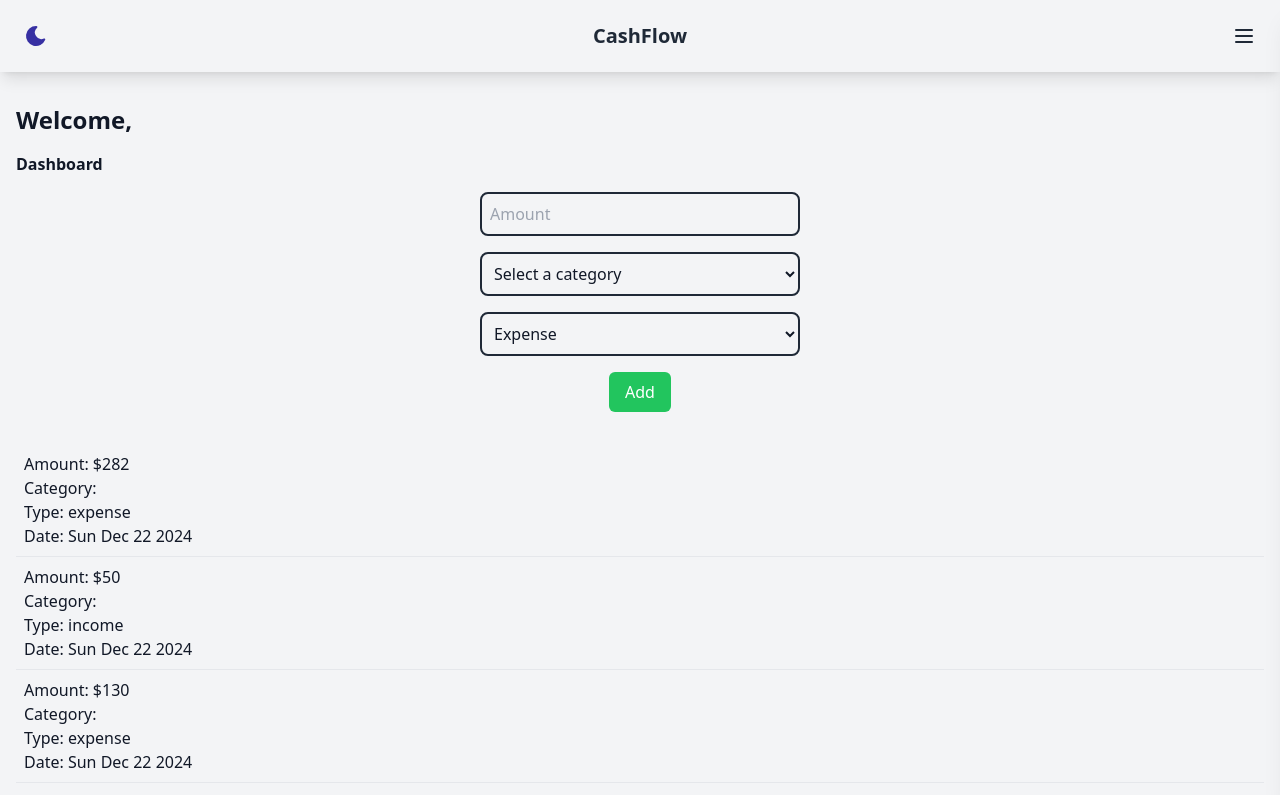
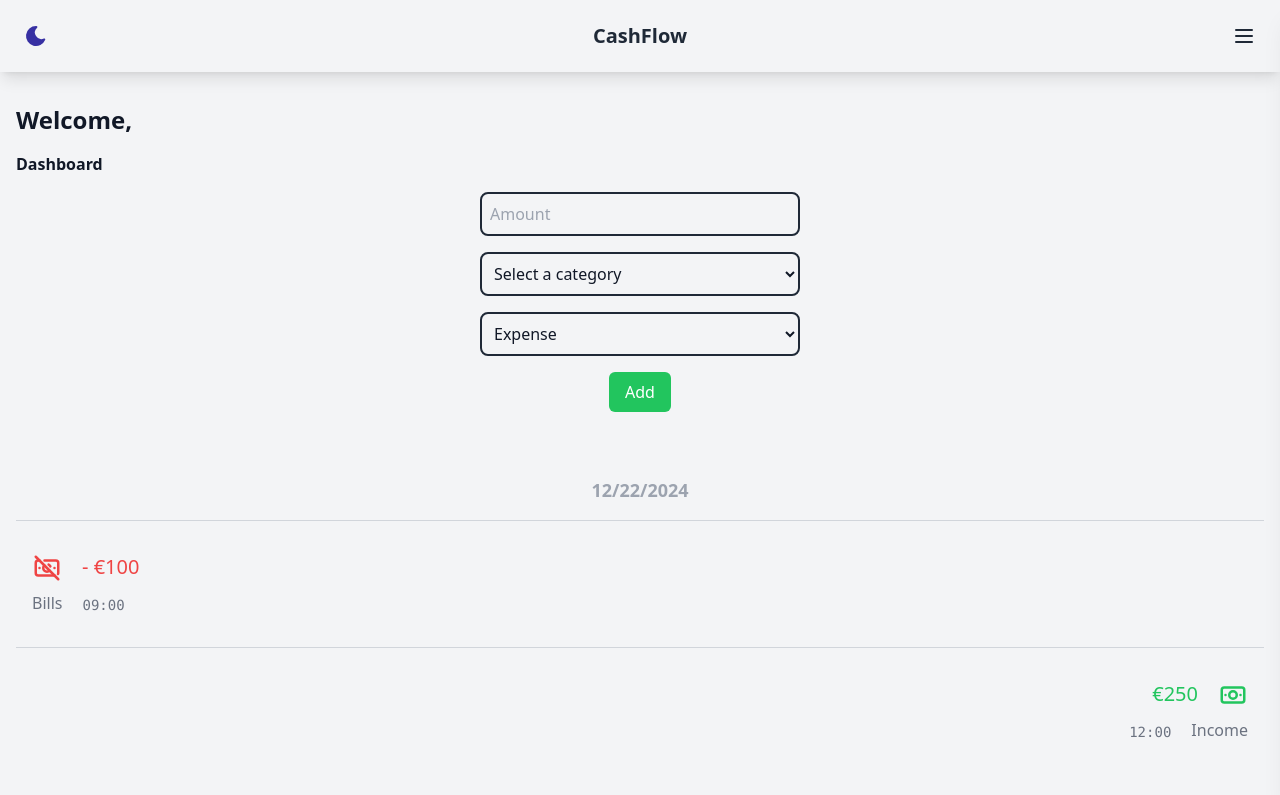
Before and after one commit to hugotonette/finance-manager, a React (Vite) app: page /dashboard in a window 1280 px wide. Shown: the top 795 px of the page. Built offline with nearby package versions, Linux system fonts and the light colour scheme.

Commit message:
updated design of dashboard

```diff
--- a/src/common/interfaces.tsx
+++ b/src/common/interfaces.tsx
@@ -25,5 +25,5 @@ export const categories = [
   { id: 7, name: "Transfers" },
   { id: 8, name: "Shopping" },
   { id: 9, name: "Entertainment" },
-  { id: 99, name: "Others" },
+  { id: 99, name: "-" },
 ];
--- a/src/common/mockExpenses.tsx
+++ b/src/common/mockExpenses.tsx
@@ -5,80 +5,160 @@ export const expensesList: Expense[] = [
     id: 1,
     type: "expense",
     categoryId: 7,
-    amount: 282,
-    date: "Sun Dec 22 2024",
+    amount: 150,
+    date: "Thu Dec 19 2024 10:00:00",
     user: "admin",
   },
   {
     id: 2,
     type: "income",
-    categoryId: 2,
-    amount: 50,
-    date: "Sun Dec 22 2024",
+    categoryId: 0,
+    amount: 120,
+    date: "Thu Dec 19 2024 11:00:00",
     user: "jsantos",
   },
   {
     id: 3,
     type: "expense",
     categoryId: 4,
-    amount: 130,
-    date: "Sun Dec 22 2024",
+    amount: 1300,
+    date: "Thu Dec 19 2024 14:00:00",
     user: "admin",
   },
   {
     id: 4,
-    type: "expense",
-    categoryId: 3,
-    amount: 95,
-    date: "Sun Dec 22 2024",
+    type: "income",
+    categoryId: 0,
+    amount: 200,
+    date: "Thu Dec 19 2024 16:00:00",
     user: "jsantos",
   },
   {
     id: 5,
-    type: "income",
-    categoryId: 9,
-    amount: 200,
-    date: "Sun Dec 22 2024",
+    type: "expense",
+    categoryId: 3,
+    amount: 45,
+    date: "Thu Dec 19 2024 18:00:00",
     user: "admin",
   },
   {
     id: 6,
-    type: "expense",
-    categoryId: 2,
-    amount: 225,
-    date: "Sun Dec 22 2024",
+    type: "income",
+    categoryId: 0,
+    amount: 1000,
+    date: "Thu Dec 19 2024 19:00:00",
     user: "jsantos",
   },
   {
     id: 7,
     type: "expense",
     categoryId: 1,
-    amount: 400,
-    date: "Sun Dec 22 2024",
+    amount: 75,
+    date: "Fri Dec 20 2024 12:00:00",
     user: "admin",
   },
   {
     id: 8,
     type: "income",
-    categoryId: 7,
-    amount: 50,
-    date: "Sun Dec 22 2024",
+    categoryId: 0,
+    amount: 300,
+    date: "Fri Dec 20 2024 13:30:00",
     user: "jsantos",
   },
   {
     id: 9,
     type: "expense",
-    categoryId: 4,
-    amount: 350,
-    date: "Sun Dec 22 2024",
+    categoryId: 2,
+    amount: 80,
+    date: "Fri Dec 20 2024 15:00:00",
     user: "admin",
   },
   {
     id: 10,
     type: "income",
+    categoryId: 0,
+    amount: 500,
+    date: "Fri Dec 20 2024 16:00:00",
+    user: "jsantos",
+  },
+  {
+    id: 11,
+    type: "expense",
+    categoryId: 8,
+    amount: 200,
+    date: "Fri Dec 20 2024 17:30:00",
+    user: "admin",
+  },
+  {
+    id: 12,
+    type: "income",
+    categoryId: 0,
+    amount: 150,
+    date: "Fri Dec 20 2024 18:00:00",
+    user: "jsantos",
+  },
+  {
+    id: 13,
+    type: "expense",
     categoryId: 6,
-    amount: 60,
-    date: "Sun Dec 22 2024",
+    amount: 350,
+    date: "Sat Dec 21 2024 09:00:00",
+    user: "admin",
+  },
+  {
+    id: 14,
+    type: "income",
+    categoryId: 0,
+    amount: 200,
+    date: "Sat Dec 21 2024 10:30:00",
+    user: "jsantos",
+  },
+  {
+    id: 15,
+    type: "expense",
+    categoryId: 9,
+    amount: 50,
+    date: "Sat Dec 21 2024 12:00:00",
+    user: "admin",
+  },
+  {
+    id: 16,
+    type: "income",
+    categoryId: 0,
+    amount: 150,
+    date: "Sat Dec 21 2024 14:00:00",
+    user: "jsantos",
+  },
+  {
+    id: 17,
+    type: "expense",
+    categoryId: 7,
+    amount: 600,
+    date: "Sat Dec 21 2024 16:30:00",
+    user: "admin",
+  },
+  {
+    id: 18,
+    type: "income",
+    categoryId: 0,
+    amount: 450,
+    date: "Sat Dec 21 2024 18:00:00",
+    user: "jsantos",
+  },
+  {
+    id: 19,
+    type: "expense",
+    categoryId: 5,
+    amount: 100,
+    date: "Sun Dec 22 2024 09:00:00",
+    user: "admin",
+  },
+  {
+    id: 20,
+    type: "income",
+    categoryId: 0,
+    amount: 250,
+    date: "Sun Dec 22 2024 12:00:00",
     user: "jsantos",
   },
 ];
--- a/src/components/Dashboard.tsx
+++ b/src/components/Dashboard.tsx
@@ -29,7 +29,7 @@ const Dashboard = () => {
         </h1>
         <h2 className="text-1xl font-bold">Dashboard</h2>
         <ExpenseForm onAdd={handleAddExpense} />
-        <ExpenseList expenses={expenses} />
+        <ExpenseList />
         <ExpenseChart expenses={expenses} />
       </div>
     </>
--- a/src/components/ExpenseForm.tsx
+++ b/src/components/ExpenseForm.tsx
@@ -15,7 +15,7 @@ const ExpenseForm = ({ onAdd }: { onAdd: (expense: any) => void }) => {
         amount: parseFloat(amount),
         categories,
         type,
-        date: new Date().toDateString(),
+        date: new Date(),
       });
       setAmount("");
       setCategory("");
@@ -39,15 +39,16 @@ const ExpenseForm = ({ onAdd }: { onAdd: (expense: any) => void }) => {
           className="w-full p-2 bg-transparent border-2 rounded-lg border-gray-800 dark:border-gray-100"
         />
         <select
-          value={category}
+          value={type === "income" ? "99" : category}
           onChange={(e) => setCategory(e.target.value)}
+          disabled={type === "income"}
           className="w-full p-2 bg-transparent border-2 rounded-lg border-gray-800 dark:border-gray-100"
         >
           <option key="0" value="" className="text-black">
             Select a category
           </option>
           {categories.map((cat) => (
-            <option key={cat.id} value={cat.name} className="text-black">
+            <option key={cat.id} value={cat.id} className="text-black">
               {cat.name}
             </option>
           ))}
--- a/src/components/ExpenseList.tsx
+++ b/src/components/ExpenseList.tsx
@@ -1,14 +1,115 @@
 /* eslint-disable @typescript-eslint/no-explicit-any */
-const ExpenseList = ({ expenses }: { expenses: any[] }) => {
+
+import { categories, Expense } from "../common/interfaces";
+
+const groupExpensesByDate = () => {
+  const expenses = JSON.parse(localStorage.getItem("expenses") || "[]");
+
+  return expenses.reduce((acc: any, expense: any) => {
+    const dateKey = new Date(expense.date).toLocaleDateString();
+    if (!acc[dateKey]) {
+      acc[dateKey] = [];
+    }
+    acc[dateKey].push(expense);
+    return acc;
+  }, {} as Record<string, Expense[]>);
+};
+
+const ExpenseList = () => {
+  const groupedExpenses = groupExpensesByDate();
+  const sortedDates = Object.keys(groupedExpenses).sort(
+    (a, b) => new Date(b).getTime() - new Date(a).getTime()
+  );
+
   return (
     <>
+      {/*
+      CHANGE HERE SO THAT INCOME SNAP RIGHT AND EXPENSE SNAP LEFT
+      ADD A ICON FOR INCOME AND EXPENSE
+    */}
       <div className="mt-4">
-        {expenses.map((expense) => (
-          <div key={expense.id} className="border-b p-2">
-            <p>Amount: ${expense.amount}</p>
-            <p>Category: {expense.category}</p>
-            <p>Type: {expense.type}</p>
-            <p>Date: {expense.date.toString()}</p>
+        {sortedDates.map((date) => (
+          <div key={date} className="text-gray-500 dark:text-gray-400">
+            <div className="my-4 pt-4  text-center text-lg font-bold text-gray-400 dark:text-gray-500">
+              <span>{date}</span>
+            </div>
+            {groupedExpenses[date].map((expense: any) => (
+              <div
+                key={expense.id}
+                className="flex flex-col border-t py-6 px-2 border-gray-300 dark:border-gray-500"
+              >
+                {expense.type === "income" ? (
+                  <div className="p-2 flex flex-col justify-end items-end gap-2">
+                    <div className="flex flex-row gap-5 text-green-500">
+                      <p className="text-xl">€{expense.amount}</p>
+                      <svg
+                        width="30"
+                        height="30"
+                        viewBox="0 0 24 24"
+                        fill="none"
+                        stroke="currentColor"
+                        stroke-width="2"
+                        stroke-linecap="round"
+                        stroke-linejoin="round"
+                      >
+                        <path stroke="none" d="M0 0h24v24H0z" fill="none" />
+                        <path d="M12 12m-3 0a3 3 0 1 0 6 0a3 3 0 1 0 -6 0" />
+                        <path d="M3 6m0 2a2 2 0 0 1 2 -2h14a2 2 0 0 1 2 2v8a2 2 0 0 1 -2 2h-14a2 2 0 0 1 -2 -2z" />
+                        <path d="M18 12l.01 0" />
+                        <path d="M6 12l.01 0" />
+                      </svg>
+                    </div>
+                    <div className="flex flex-row gap-5 justify-end align-middle">
+                      <p className="font-mono text-sm mt-auto mb-0">
+                        {new Date(expense.date).toLocaleTimeString([], {
+                          hour: "2-digit",
+                          minute: "2-digit",
+                          hour12: false,
+                        })}
+                      </p>
+                      <p className="font-medium">Income</p>
+                    </div>
+                  </div>
+                ) : (
+                  <div className="p-2 flex flex-col justify-start items-start gap-2">
+                    <div className="flex flex-row gap-5 text-red-500">
+                      <svg
+                        width="30"
+                        height="30"
+                        viewBox="0 0 24 24"
+                        fill="none"
+                        stroke="currentColor"
+                        stroke-width="2"
+                        stroke-linecap="round"
+                        stroke-linejoin="round"
+                      >
+                        <path stroke="none" d="M0 0h24v24H0z" fill="none" />
+                        <path d="M9.88 9.878a3 3 0 1 0 4.242 4.243m.58 -3.425a3.012 3.012 0 0 0 -1.412 -1.405" />
+                        <path d="M10 6h9a2 2 0 0 1 2 2v8c0 .294 -.064 .574 -.178 .825m-2.822 1.175h-13a2 2 0 0 1 -2 -2v-8a2 2 0 0 1 2 -2h1" />
+                        <path d="M18 12l.01 0" />
+                        <path d="M6 12l.01 0" />
+                        <path d="M3 3l18 18" />
+                      </svg>
+                      <p className="text-xl">- €{expense.amount}</p>
+                    </div>
+                    <div className="flex flex-row gap-5">
+                      <p className="font-medium">
+                        {categories.find(
+                          (elem) => elem.id === expense.categoryId
+                        )?.name || "Others"}
+                      </p>
+                      <p className="font-mono text-sm mt-auto mb-0">
+                        {new Date(expense.date).toLocaleTimeString([], {
+                          hour: "2-digit",
+                          minute: "2-digit",
+                          hour12: false,
+                        })}
+                      </p>
+                    </div>
+                  </div>
+                )}
+              </div>
+            ))}
           </div>
         ))}
       </div>
```
